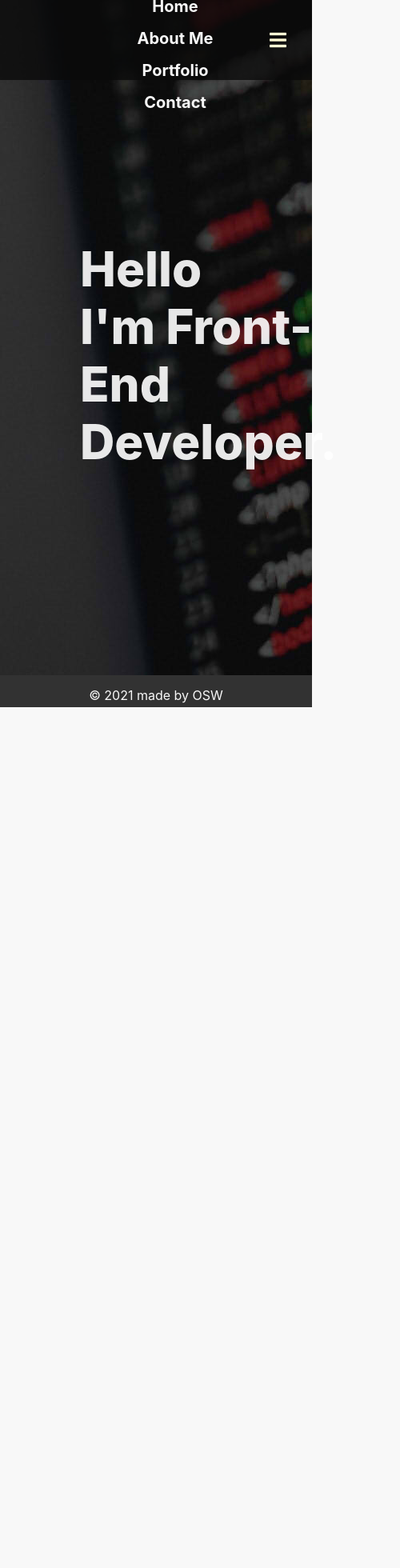
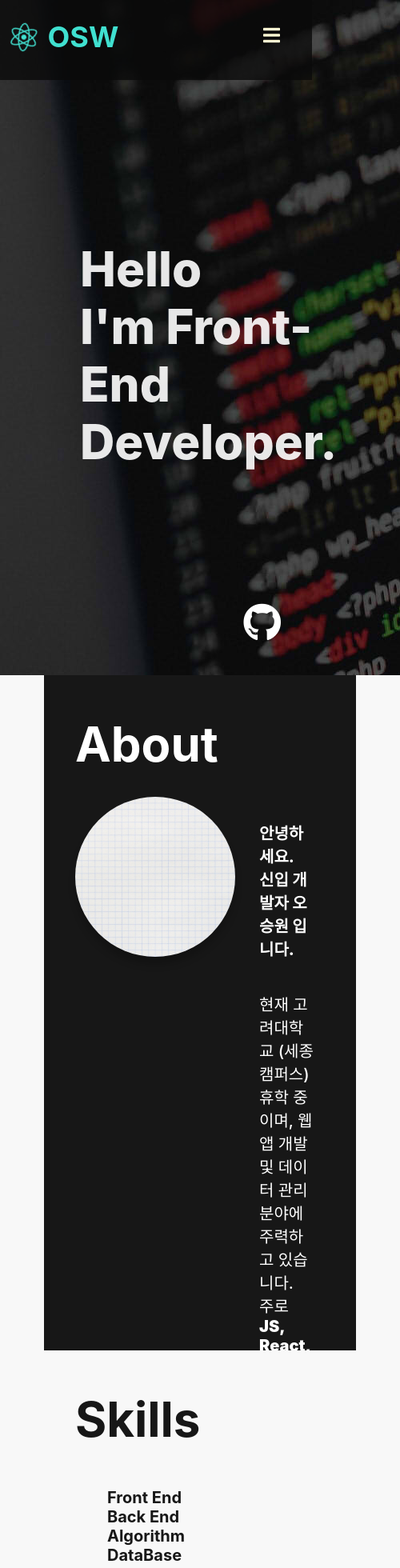
Before and after one commit to sleepyhood/osw_portfolio, a React (Create React App) app: page / in a window 390 px wide. Shown: the top 1960 px of the page at 80% size, 500 px wide, since content can reach past the window. Before the commit the page ends 884 px from the top, so only its background shows below. Built offline with nearby package versions, Linux system fonts and the light colour scheme.

Commit message:
20211016 fix the header

```diff
--- a/src/App.js
+++ b/src/App.js
@@ -1,6 +1,6 @@
 import logo from "./logo.svg";
 import "./App.css";
-import React, { useState } from "react";
+import React, { useState, useRef } from "react";
 import { HashRouter as Router, Route, Switch } from "react-router-dom";
 
 import Home from "./routes/Home";
@@ -16,6 +16,7 @@ function App() {
       <div className="App">
         <Router>
           <Navigation />
+          {/*
           <Switch>
             <Route exact path="/">
               <Home />
@@ -29,12 +30,13 @@ function App() {
             <Route exact path="/contact">
               <Contact />
             </Route>
-          </Switch>
+          </Switch> */}
         </Router>
       </div>
-      <footer>&copy; {new Date().getFullYear()} made by OSW</footer>
     </>
   );
 }
 
 export default App;
+// https://medium.com/@sidbentifraouine/responsive-animated-top-navigation-bar-with-react-transition-group-fd0ccbfb4bbb
+// 참고
--- a/src/components/Navigation.js
+++ b/src/components/Navigation.js
@@ -1,79 +1,159 @@
-import React, { useState, useEffect } from "react";
+import React, { useState, useEffect, useRef } from "react";
 import { Link } from "react-router-dom";
 import useMediaQuery from "react-responsive";
 
+import Home from "../routes/Home";
+import Profile from "../routes/Profile";
+import Portfolio from "../routes/Portfolio";
+import Contact from "../routes/Contact";
+import Experiences from "../routes/Experiences";
+import Skills from "../routes/Skills";
+
 const Navigation = () => {
-  const [scrollDirection, setScrollDirection] = useState();
+  const [scrollDirection, setScrollDirection] = useState("");
   const [lastScrollTop, setLastScrollTop] = useState(0);
   // the offset of the document.body
   const [bodyOffset, setBodyOffset] = useState(
     document.body.getBoundingClientRect()
   );
 
-  const isPc = useMediaQuery({
-    query: "(min-width:700px)",
-  });
+  const [isNavVisible, setIsNavVisible] = useState(false);
+  const [isSmall, setIsSmall] = useState(false);
 
-  const [sidebar, setSidebar] = useState(false);
-  const showSidebar = () => setSidebar(!sidebar);
-
-  const listener = (e) => {
+  const scrollListener = (e) => {
     setBodyOffset(document.body.getBoundingClientRect());
 
     setScrollDirection(lastScrollTop > -bodyOffset.top ? "down" : "up");
     setLastScrollTop(-bodyOffset.top);
   };
-
   useEffect(() => {
-    window.addEventListener("scroll", listener);
+    window.addEventListener("scroll", scrollListener);
     return () => {
-      window.removeEventListener("scroll", listener);
+      window.removeEventListener("scroll", scrollListener);
     };
   });
+  useEffect(() => {
+    // 모바일 화면 대응!
+    let mediaQuery = window.matchMedia("(max-width: 830px)");
+    mediaQuery.addListener(handleMedia);
+    handleMedia(mediaQuery);
+
+    return () => {
+      mediaQuery.removeListener(handleMedia);
+    };
+  }, []);
+  // []는 첫번쨰 렌더링만 호출
+  const handleMedia = (mediaQuery) => {
+    if (mediaQuery.matches) {
+      setIsSmall(true);
+    } else {
+      setIsSmall(false);
+    }
+  };
 
   const onHandleTop = () => {
-    window.scrollTo({
+    window.scroll({
       top: 0,
       behavior: "smooth",
     });
   };
 
-  const onMobile = () => {};
+  const onToggleNav = (event) => {
+    event.stopPropagation();
+    event.preventDefault();
+    // 이걸 해줘야 토글 클릭시 창 초기화가 안됨. 삽질;;;;
+    setIsNavVisible(!isNavVisible);
+  };
 
-  return scrollDirection === "down" || window.scrollY < 40 ? (
+  const section1Ref = useRef(null);
+  const section2Ref = useRef(null);
+  const section3Ref = useRef(null);
+  const section4Ref = useRef(null);
+  const section5Ref = useRef(null);
+
+  const scrollTo = (ref) => {
+    window.scroll({
+      top: ref.current.offsetTop,
+      behavior: "smooth",
+    });
+  };
+
+  return (
+    <>
+      {scrollDirection === "down" || window.scrollY < 40 ? (
+        <>
           <nav className="navBar active">
-      <div className="myLogo" onclick={onHandleTop}>
-        <i class="fab fa-react"></i>
+            <div className="myLogo" onClick={onHandleTop}>
+              <i class="fab fa-react fa-spin"></i>
               <span>OSW</span>
             </div>
+            {(isNavVisible || !isSmall) && (
               <ul className="navMenu PC">
+                {/* <li>
+                  <Link to="/">
+                    <div onClick={() => scrollTo(section1Ref)}>Home</div>
+                  </Link>
+                </li> */}
                 <li>
-          <Link to="/">
-            <div>Home</div>
+                  <Link to="/about">
+                    <div onClick={() => scrollTo(section1Ref)}>About</div>
+                  </Link>
+                </li>
+                {/* exp, skills update */}
+                <li>
+                  <Link to="/skills">
+                    <div onClick={() => scrollTo(section2Ref)}>Skills</div>
                   </Link>
                 </li>
                 <li>
-          <Link to="/about-me">
-            <div>About Me</div>
+                  <Link to="/experiences">
+                    <div onClick={() => scrollTo(section3Ref)}>Experiences</div>
                   </Link>
                 </li>
+
                 <li>
                   <Link to="/portfolio">
-            <div>Portfolio</div>
+                    <div onClick={() => scrollTo(section4Ref)}>Portfolio</div>
                   </Link>
                 </li>
                 <li>
                   <Link to="/contact">
-            <div>Contact</div>
+                    <div onClick={() => scrollTo(section5Ref)}>Contact</div>
                   </Link>
                 </li>
               </ul>
-      <a href="#" className="toggleBtn" onClick={onMobile}>
+            )}
+            <a href="#" className="toggleBtn" onClick={onToggleNav}>
               <i class="fas fa-bars"></i>
             </a>
           </nav>
+        </>
       ) : (
         <nav className="navBar hidden"></nav>
+      )}
+      <div style={{ height: "100vh", margin: 0 }}>
+        <Home />
+      </div>
+      <div ref={section1Ref} style={{ height: "100vh", margin: 0 }}>
+        <Profile />
+      </div>
+
+      <div ref={section2Ref} style={{ height: "100vh", margin: 0 }}>
+        <Skills />
+      </div>
+
+      <div ref={section3Ref} style={{ height: "100vh", margin: 0 }}>
+        <Experiences />
+      </div>
+
+      <div ref={section4Ref} style={{ height: "100vh", margin: 0 }}>
+        <Portfolio />
+      </div>
+      <div ref={section5Ref} style={{ height: "100vh", margin: 0 }}>
+        <Contact />
+      </div>
+      <footer>&copy; {new Date().getFullYear()} made by OSW</footer>
+    </>
   );
 };
 
--- a/src/index.css
+++ b/src/index.css
@@ -1,5 +1,6 @@
 body {
   margin: 0;
+  min-width: 500px;
   /* font-family: -apple-system, BlinkMacSystemFont, "Segoe UI", "Roboto", "Oxygen",
     "Ubuntu", "Cantarell", "Fira Sans", "Droid Sans", "Helvetica Neue",
     sans-serif; */
@@ -10,6 +11,8 @@ body {
   text-decoration: none;
   background-color: #f8f8f8;
   min-height: 100%;
+
+  scroll-snap-type: y mandatory;
 }
 
 code {
@@ -36,7 +39,7 @@ footer {
   height: 10px;
   background-color: rgba(50, 50, 50, 1);
   color: #f8f8f8;
-  padding: 15px 0;
+  padding: 30px 0;
   text-align: center;
 }
 
@@ -70,6 +73,7 @@ a {
   opacity: 0.5; */
   /* 윗 속성을 쓰면, 글자도 투명도가 적용되므로 주의 */
   background-color: rgba(10, 10, 10, 0.8);
+  /* padding: 8px 12px; */
 }
 
 .navBar.active {
@@ -87,14 +91,15 @@ a {
 .myLogo {
   color: #f8f8f8;
   font-size: 30px;
-  padding: 0px 30px;
+  padding-left: 30px;
   cursor: pointer;
 }
 .myLogo:hover {
   color: turquoise;
+  transform: scale(1.2);
 }
 .myLogo span {
-  padding: 0px 20px;
+  padding: 0px 10px;
 }
 .navMenu {
   display: flex;
@@ -127,26 +132,40 @@ a {
   font-size: 24px;
   color: #fefad4;
   display: none;
+
+  z-index: 1;
 }
 
-@media screen and (max-width: 720px) {
+@media screen and (max-width: 830px) {
   .navBar {
+    display: flex;
     flex-direction: column;
     align-items: flex-start;
-    justify-content: center;
+  }
 
-    /* padding: 8px 24px; */
-  }
   .navMenu {
-    display: none;
+    display: flex;
     flex-direction: column;
     align-items: center;
+    margin: 12px 0px;
+    padding: 12px 0px;
+
     width: 100%;
+    background-color: rgba(10, 10, 10, 0.8);
+  }
+
+  .myLogo {
+    padding: 28px 24px;
   }
 
   .navMenu li {
     text-align: center;
     width: 100%;
+  }
+
+  .navBar a {
+    padding: 0px 8px;
+    display: block;
   }
 
   .navMenu.PC {
@@ -156,6 +175,12 @@ a {
 
   .toggleBtn {
     display: block;
+    top: 30px;
+    transition: all 0.5s;
+  }
+  .toggleBtn:hover {
+    /* transition: all 0.5s; */
+    transform: rotate(90deg);
   }
 }
 
@@ -164,17 +189,23 @@ a {
 .home,
 .profile,
 .portfolio,
-.contact {
+.contact,
+.experiences,
+.skills {
   width: 100%;
   display: flex;
+  height: 100vh;
+
+  scroll-snap-align: center;
 }
 .home {
-  height: 100vh;
   margin-top: -100px;
 }
 .profile,
 .portfolio,
-.contact {
+.contact,
+.experiences,
+.skills {
   display: flex;
   justify-content: center;
   align-items: flex-start;
@@ -193,6 +224,21 @@ a {
   margin: 300px 100px;
 }
 
+.home .otherLinks {
+  position: absolute;
+  bottom: 5%;
+  right: 10%;
+}
+
+.home .otherLinks i {
+  transition: all 0.5s;
+  color: white;
+}
+
+.home .otherLinks i:hover {
+  transform: scale(1.2);
+}
+
 .form {
   /* border: 300px 100px; */
   top: 50px;
@@ -201,26 +247,28 @@ a {
   max-width: 1200px;
   height: 600px;
 
-  background-color: white;
-  box-shadow: 0 10px 10px rgba(0, 0, 0, 0.5);
+  /* background-color: white; */
+  /* box-shadow: 0 10px 10px rgba(0, 0, 0, 0.5); */
   border-radius: 10px;
 
   display: flex;
   justify-content: flex-start;
   align-items: flex-start;
 
-  color: #222222;
+  color: #ffffff;
   font-weight: 700;
-  font-size: 30px;
+  font-size: 50px;
 }
-.form .inForm {
+/* .form .inForm {
   padding: 40px 40px;
-}
+} */
 .form .introduce {
+  position: absolute;
   display: flex;
   justify-content: space-between;
-  align-items: center;
-  padding: 30px 30px;
+  align-items: flex-start;
+  padding: 30px 0px;
+  font-size: 20px;
 }
 .introduce img {
   border-radius: 100%;
@@ -228,8 +276,9 @@ a {
   height: 200px;
   box-shadow: 0 10px 10px rgba(0, 0, 0, 0.2);
 }
-.form span {
-  font-size: 20px;
-  font-weight: 500;
-  padding: 30px 30px;
+
+/* Skills*/
+.introduce.skills ul {
+  display: grid;
+  list-style: none;
 }
--- a/src/routes/Contact.js
+++ b/src/routes/Contact.js
@@ -3,7 +3,7 @@ import React, { useState, useEffect } from "react";
 const Contact = () => {
   return (
     <div className="contact">
-      <div className="container contact">
+      <div className="container contact" style={{ backgroundColor: "#171717" }}>
         <div className="form contact">this is contact</div>
       </div>
     </div>
--- /dev/null
+++ b/src/routes/Experiences.js
@@ -0,0 +1,18 @@
+import React, { useState, useEffect } from "react";
+
+const Experiences = () => {
+  return (
+    <div className="experiences">
+      <div
+        className="container experiences"
+        style={{ backgroundColor: "#171717" }}
+      >
+        <div className="form experiences">
+          <div>This is Experiences</div>
+        </div>
+      </div>
+    </div>
+  );
+};
+
+export default Experiences;
--- a/src/routes/Home.js
+++ b/src/routes/Home.js
@@ -14,6 +14,11 @@ const Home = () => {
         <br></br>
         <span>I'm Front-End Developer.</span>
       </div>
+      <div className="otherLinks">
+        <a href="https://github.com/sleepyhood" target="_blank">
+          <i class="fab fa-github fa-3x"></i>
+        </a>
+      </div>
     </div>
   );
 };
--- a/src/routes/Profile.js
+++ b/src/routes/Profile.js
@@ -5,25 +5,30 @@ import homeImg from "../imgs/home2.jpg";
 const Profile = () => {
   return (
     <div className="profile">
-      <div
-        className="container profile"
-        style={{
-          backgroundImage: `url(${homeImg})`,
-        }}
-      >
+      <div className="container profile" style={{ backgroundColor: "#171717" }}>
         <div className="form profile">
           <div className="inForm">
-            <div>My name is...</div>
+            <div style={{ fontSize: "60px" }}>About</div>
             <div className="introduce">
               <img src={profileImg} />
-              <span>
+              <div
+                style={{
+                  fontWeight: 500,
+                  padding: "30px 30px",
+                }}
+              >
+                <div style={{ fontWeight: 800, paddingBottom: "40px" }}>
+                  안녕하세요.
+                  <br />
+                  신입 개발자 오승원 입니다.
+                </div>
                 현재 고려대학교 (세종캠퍼스) 휴학 중이며, 웹앱 개발 및 데이터
-                관리 분야에 주력하고 있습니다. 주로 JS, React, C++, Python을
-                활용하고 있습니다. 더 나아가 node.js, spring과 같은 백엔드
-                분야를 활용할 계획입니다.{" "}
-              </span>
+                관리 분야에 주력하고 있습니다. <br />
+                주로{" "}
+                <span style={{ fontWeight: 900 }}>JS, React, C++, Python</span>
+                을 활용하고 있습니다.
+              </div>
             </div>
-            <div>Skills</div>
           </div>
         </div>
       </div>
--- /dev/null
+++ b/src/routes/Skills.js
@@ -0,0 +1,30 @@
+import React, { useState, useEffect } from "react";
+
+const Skills = () => {
+  return (
+    <div className="skills">
+      <div className="container skills" style={{ backgroundColor: "#f8f8f8" }}>
+        <div
+          className="form skills"
+          style={{ color: "#171717", fontSize: "70px" }}
+        >
+          <div className="inForm">
+            <div style={{ fontSize: "60px" }}>Skills</div>
+            <div className="introduce skills">
+              <ul>
+                <li>
+                  <div>Front End</div>
+                </li>
+                <li>Back End</li>
+                <li>Algorithm</li>
+                <li>DataBase</li>
+              </ul>
+            </div>
+          </div>
+        </div>
+      </div>
+    </div>
+  );
+};
+
+export default Skills;
```
Also changed, not shown: src/routes/Portfolio.js (+5 -3 lines). Lines whose indentation alone changed are shown as unchanged.
